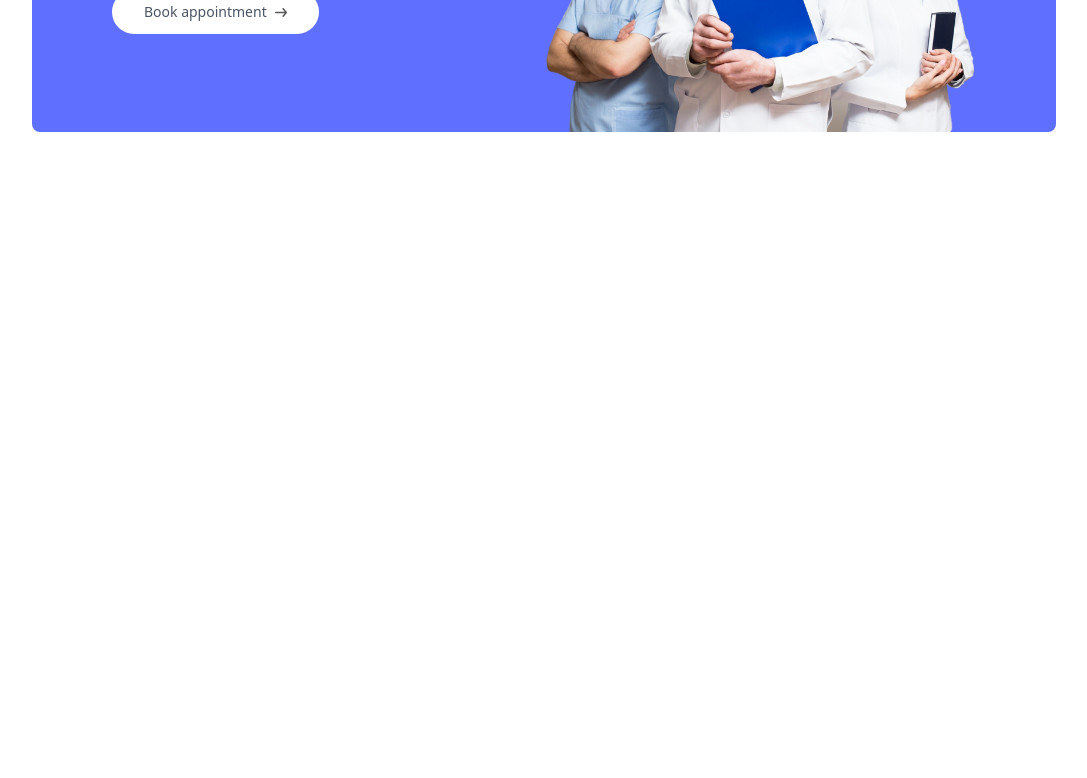
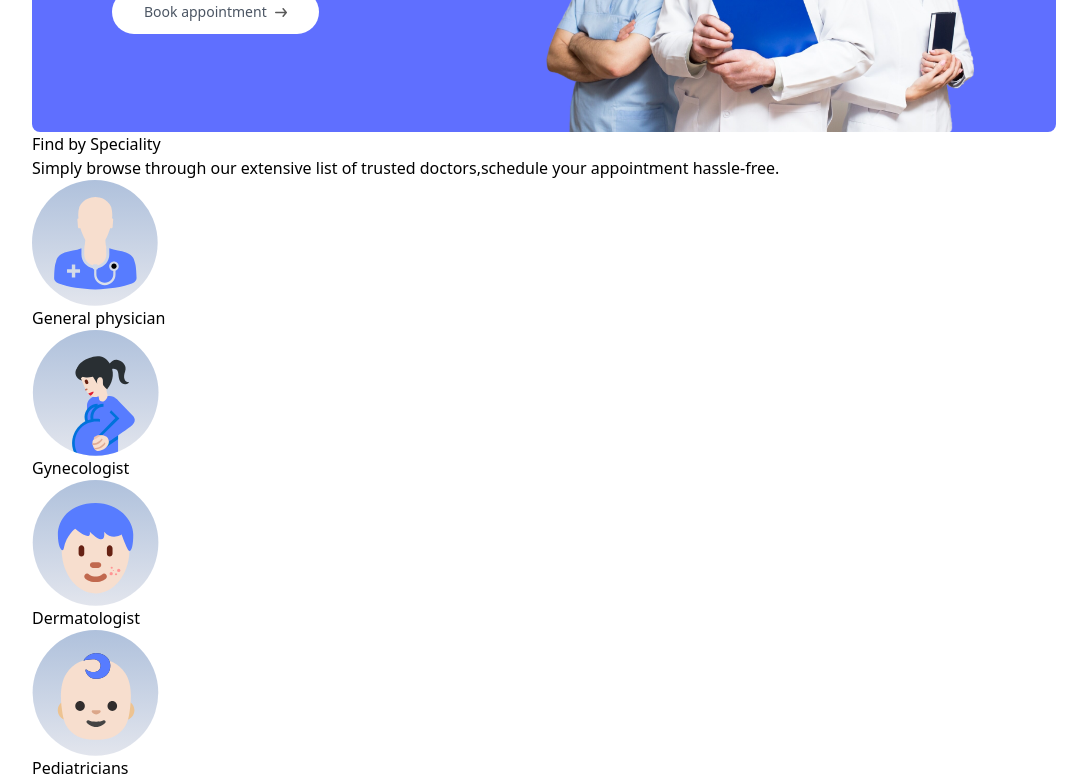
Before and after one commit to leslieyjkim/Prescripto, a React app in the folder frontend/: page / in a window 1280 px wide. Shown: the part 560-1338 px from the top of the page, without its empty margins (96-1183 px from the left). Before the commit the page ends 800 px from the top, so only its background shows below. Built offline with nearby package versions, Linux system fonts and the light colour scheme; the HTML template or start-up script is replaced by a standard one.

Commit message:
Feature SpecialityMenu (1)

```diff
--- a/frontend/src/components/Header.jsx
+++ b/frontend/src/components/Header.jsx
@@ -14,7 +14,7 @@
             <img className='w-28' src={assets.group_profiles} alt=""/>
             <p>Simply browse through our extensive list of trusted doctors, <br  className='hidden sm:block'/> schedule your appointment hassle-free.</p>
         </div>
-        <a href="" className='flex items-center gap-2 bg-white px-8 py-3 rounded-full text-gray-600 text-sm m-auto md:m-0 hover:scale-105 transition-all duration-300'>
+        <a href="#speciality" className='flex items-center gap-2 bg-white px-8 py-3 rounded-full text-gray-600 text-sm m-auto md:m-0 hover:scale-105 transition-all duration-300'>
             Book appointment <img className='w-3' src={assets.arrow_icon} alt=""/>
         </a>
       </div>
--- /dev/null
+++ b/frontend/src/components/SpecialityMenu.jsx
@@ -0,0 +1,22 @@
+import React from 'react'
+import { specialityData } from '../assets/assets'
+import { Link } from 'react-router-dom'
+
+const SpecialityMenu = () => {
+  return (
+    <div id='speciality'>
+      <h1>Find by Speciality</h1>
+      <p>Simply browse through our extensive list of trusted doctors,schedule your appointment hassle-free.</p>
+      <div>
+        {specialityData.map((item, index)=>(
+            <Link key={index} to={`/doctors/${item.speciality}`}>
+                <img src={item.image} alt=""/>
+                <p>{item.speciality}</p>
+            </Link>
+        ))}
+      </div>
+    </div>
+  )
+}
+
+export default SpecialityMenu
--- a/frontend/src/pages/Home.jsx
+++ b/frontend/src/pages/Home.jsx
@@ -1,10 +1,12 @@
 import React from 'react'
 import Header from '../components/Header'
+import SpecialityMenu from '../components/SpecialityMenu'
 
 const Home = () => {
   return (
     <div>
        <Header />
+       <SpecialityMenu />
     </div>
   )
 }
```
